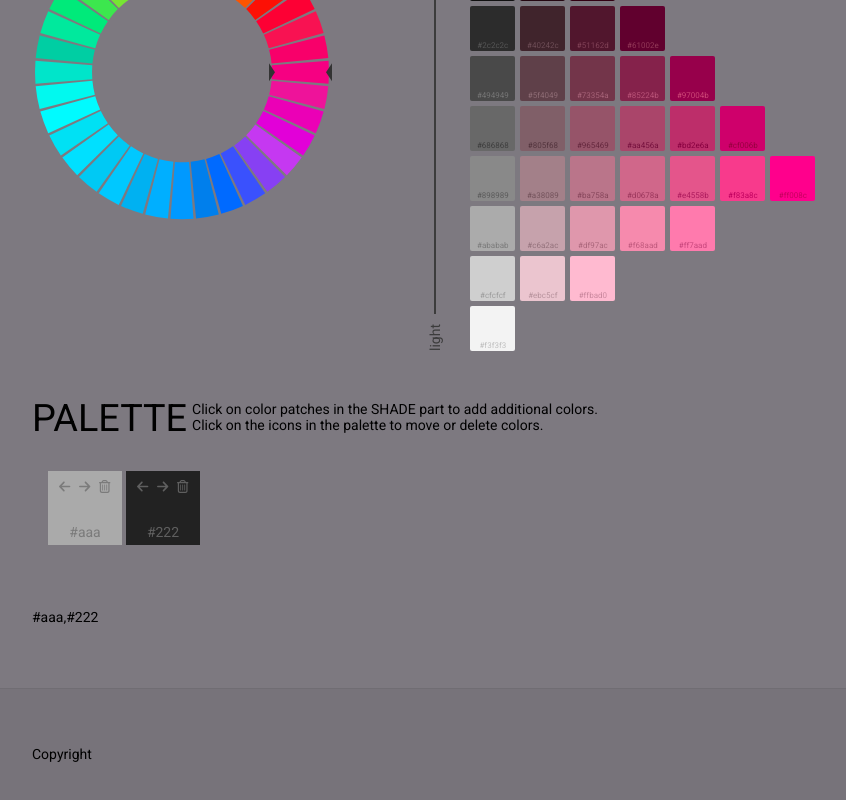
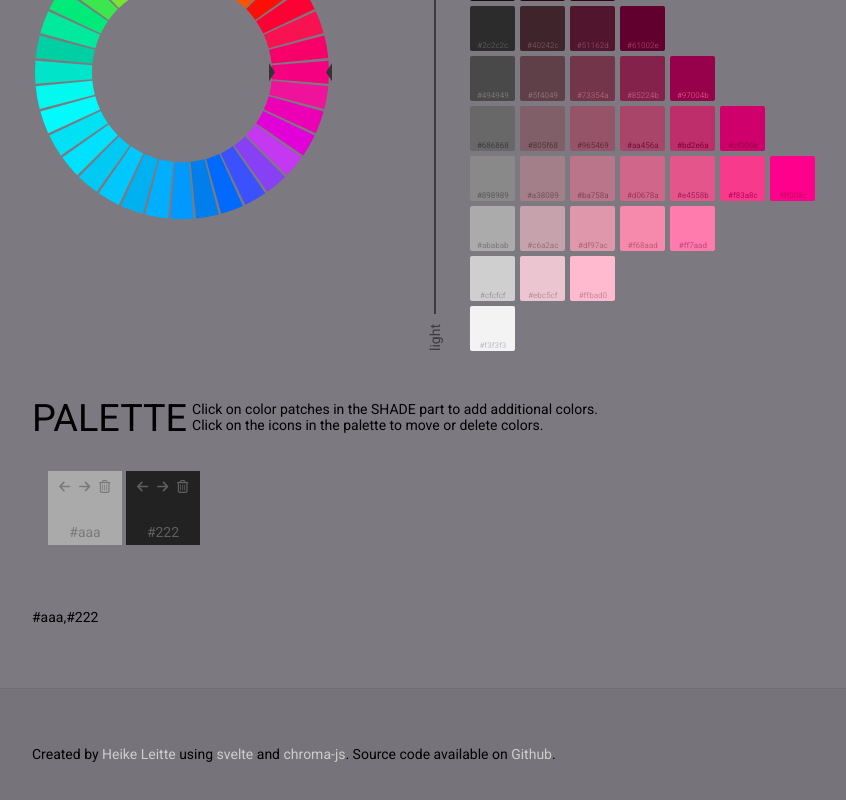
Before and after one commit to leitte/color-palette, a SvelteKit app: page / in a window 1280 px wide. Shown: the part 276-1076 px from the top of the page, without its empty margins (128-974 px from the left). Built offline with nearby package versions, Linux system fonts and the light colour scheme.

Commit message:
add copyright text

```diff
--- a/src/routes/Footer.svelte
+++ b/src/routes/Footer.svelte
@@ -1,12 +1,12 @@
 <script>
     import '$lib/css/theme.css'
-    export let copyright = 'Copyright';
+    export let copyright = 'Created by <a href="https://leitte.github.io/color-palette/">Heike Leitte</a> using <a href="https://svelte.dev">svelte</a> and <a href="https://gka.github.io/chroma.js/">chroma-js</a>. Source code available on <a href="https://github.com/leitte/color-palette">Github</a>.';
 </script>
 
 <footer class="site-footer">
     <div class="wrapper">
         <div class="site-footer-inner">
-            <div>{copyright}</div>
+            <div>{@html copyright}</div>
         </div>
     </div>
 </footer>
--- a/static/theme/dark-theme.css
+++ b/static/theme/dark-theme.css
@@ -1,7 +1,7 @@
 :root {
     --white-color: #fdfdfd;
     --theme-color: #ffffff;
-    --brand-color: cornflowerblue;
+    --brand-color: #fd4125;
 
     --background-color: #0e0e0e;
     --text-color: #b0b0b0;
--- a/static/theme/gray-theme.css
+++ b/static/theme/gray-theme.css
@@ -1,7 +1,7 @@
 :root {
     --white-color: #fdfdfd;
     --theme-color: #ffffff;
-    --brand-color: cornflowerblue;
+    --brand-color: #cccccc;
 
     --background-color: #7d7980;
     --text-color: #000;
--- a/static/theme/light-theme.css
+++ b/static/theme/light-theme.css
@@ -1,7 +1,7 @@
 :root {
     --white-color: #fdfdfd;
     --theme-color: #ffffff;
-    --brand-color: cornflowerblue;
+    --brand-color: #fd4125;
 
     --background-color: #fff;
     --text-color: #000;
```
